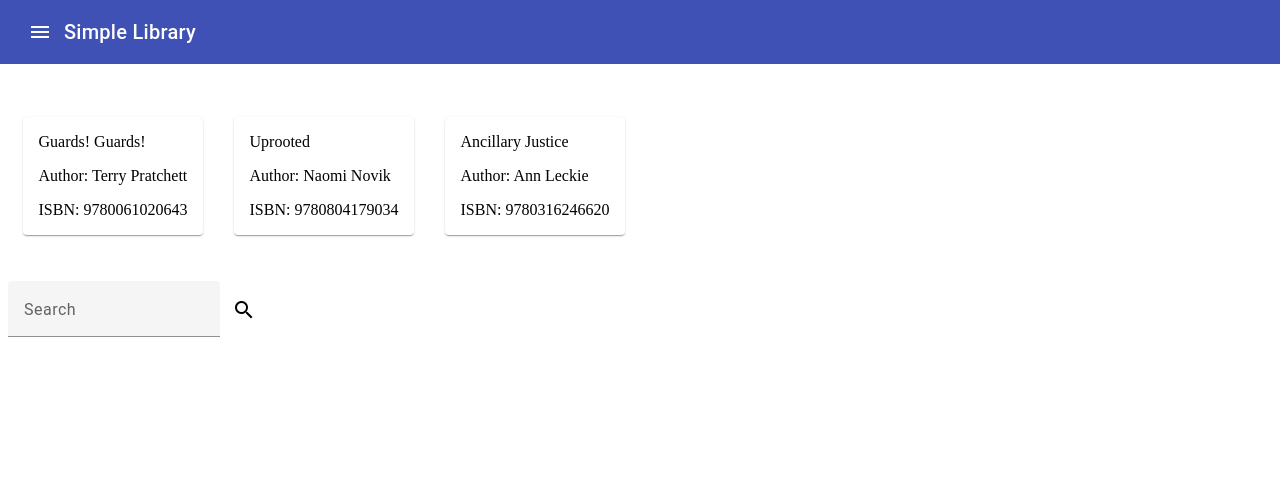
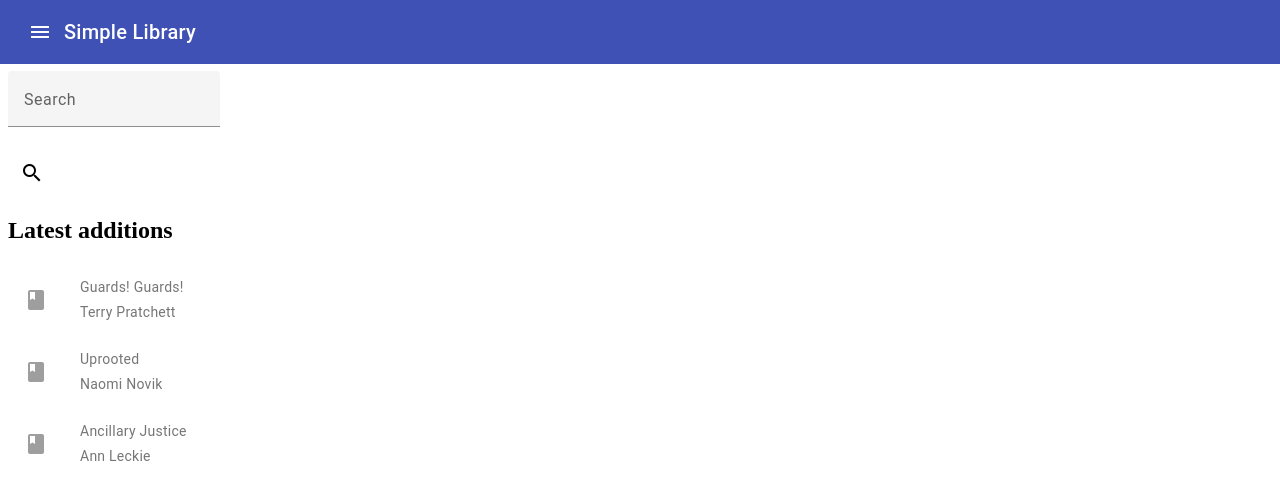
Before and after one commit to aneta-strzyzewska/simple-library, an Angular app: page /home in a window 1280 px wide. Shown: the top 500 px of the page. Built offline with nearby package versions, Linux system fonts and the light colour scheme.

Commit message:
Improve the appearance of the landing page

```diff
--- a/src/app/app.module.ts
+++ b/src/app/app.module.ts
@@ -9,6 +9,7 @@ import { MatGridListModule } from '@angular/material/grid-list';
 import { MatCardModule } from '@angular/material/card';
 import { MatInputModule } from '@angular/material/input';
 import { MatFormFieldModule } from '@angular/material/form-field';
+import { MatListModule } from '@angular/material/list';
 
 import { AppRoutingModule } from './app-routing.module';
 import { AppComponent } from './app.component';
@@ -38,6 +39,7 @@ import { BookDetailsComponent } from './books/book-details/book-details.componen
     MatCardModule,
     MatInputModule,
     MatFormFieldModule,
+    MatListModule
   ],
   providers: [LibraryService],
   bootstrap: [AppComponent]
--- a/src/app/home/home.component.css
+++ b/src/app/home/home.component.css
@@ -1,7 +1,13 @@
+.homeContainer {
+    display: inline;
+}
+
 .latestBooks {
-    width: 50%;
+    display: inline-block;
+    width: 20%;
 }
 
 .search {
-    width: 50%;
+    display: inline-block;
+    vertical-align: top;
 }
--- a/src/app/home/home.component.html
+++ b/src/app/home/home.component.html
@@ -1,13 +1,5 @@
+<div class="homeContainer">
     <div class="latestBooks">
-    <mat-grid-list cols="3">
-        <mat-grid-tile *ngFor="let book of latestThree">
-            <app-book-view
-                [book]="book"
-            />
-        </mat-grid-tile>
-    </mat-grid-list>
-</div>
-<div class="search">
         <mat-form-field>
             <mat-label>Search</mat-label>
             <input matInput #search>
@@ -15,8 +7,18 @@
         <button mat-icon-button (click)="searchByTitle(search.value)">
             <mat-icon>search</mat-icon>
         </button>
-
+        <h2>Latest additions</h2>
+        <mat-list>
+            <mat-list-item *ngFor="let book of latestThree">
+                <mat-icon matListItemIcon>book</mat-icon>
+                <b matListItemLine>{{book.title}}</b>
+                <p matListItemLine>{{book.author}}</p>
+            </mat-list-item>
+        </mat-list>
+    </div>
+    <div class="search">
         <div *ngIf="searchResult">
             <app-book-view [book]="searchResult" />
         </div>
     </div>
+</div>
```
Also changed, not shown: 1 other file (tests, documents, lock files or other folders). Lines whose indentation alone changed are shown as unchanged.
